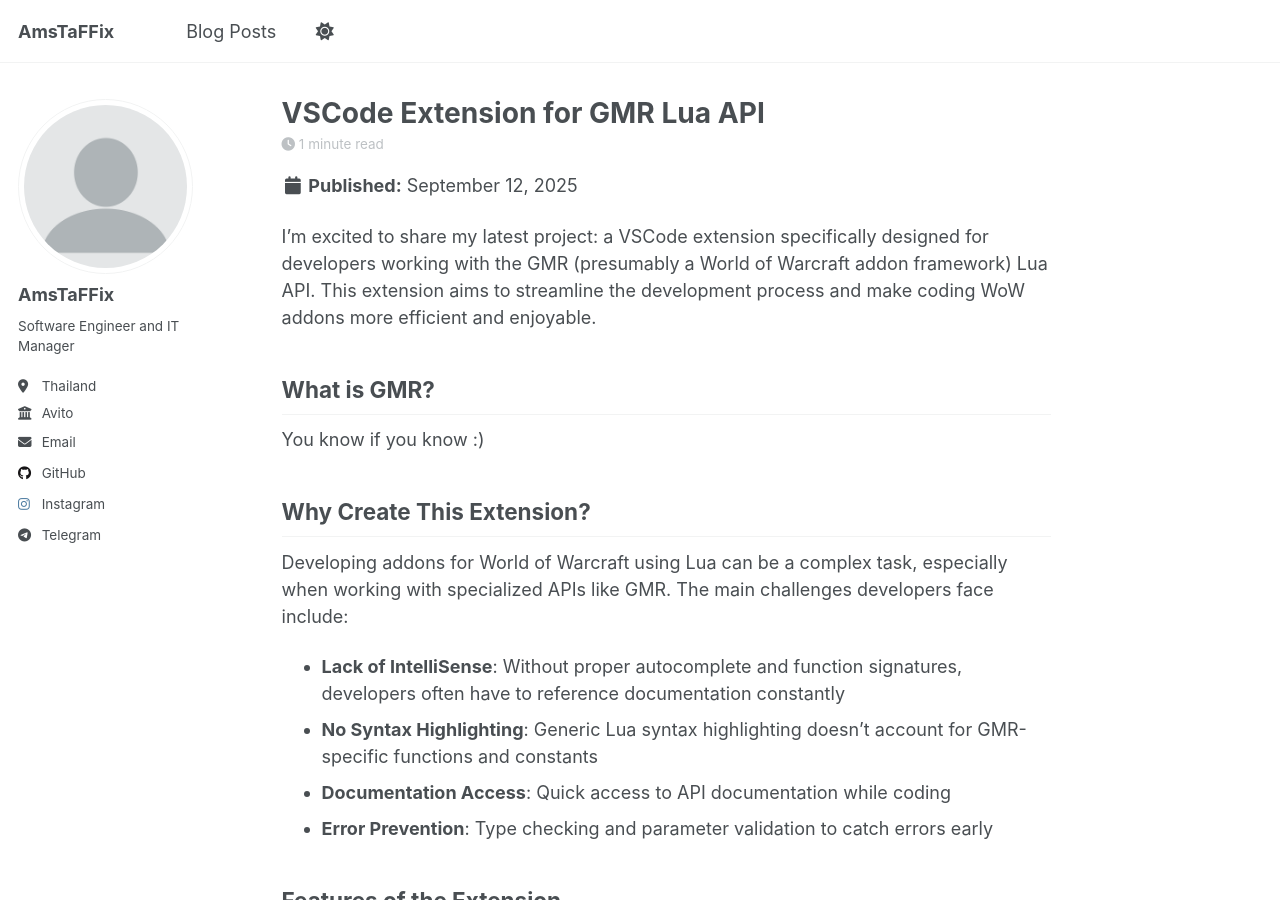
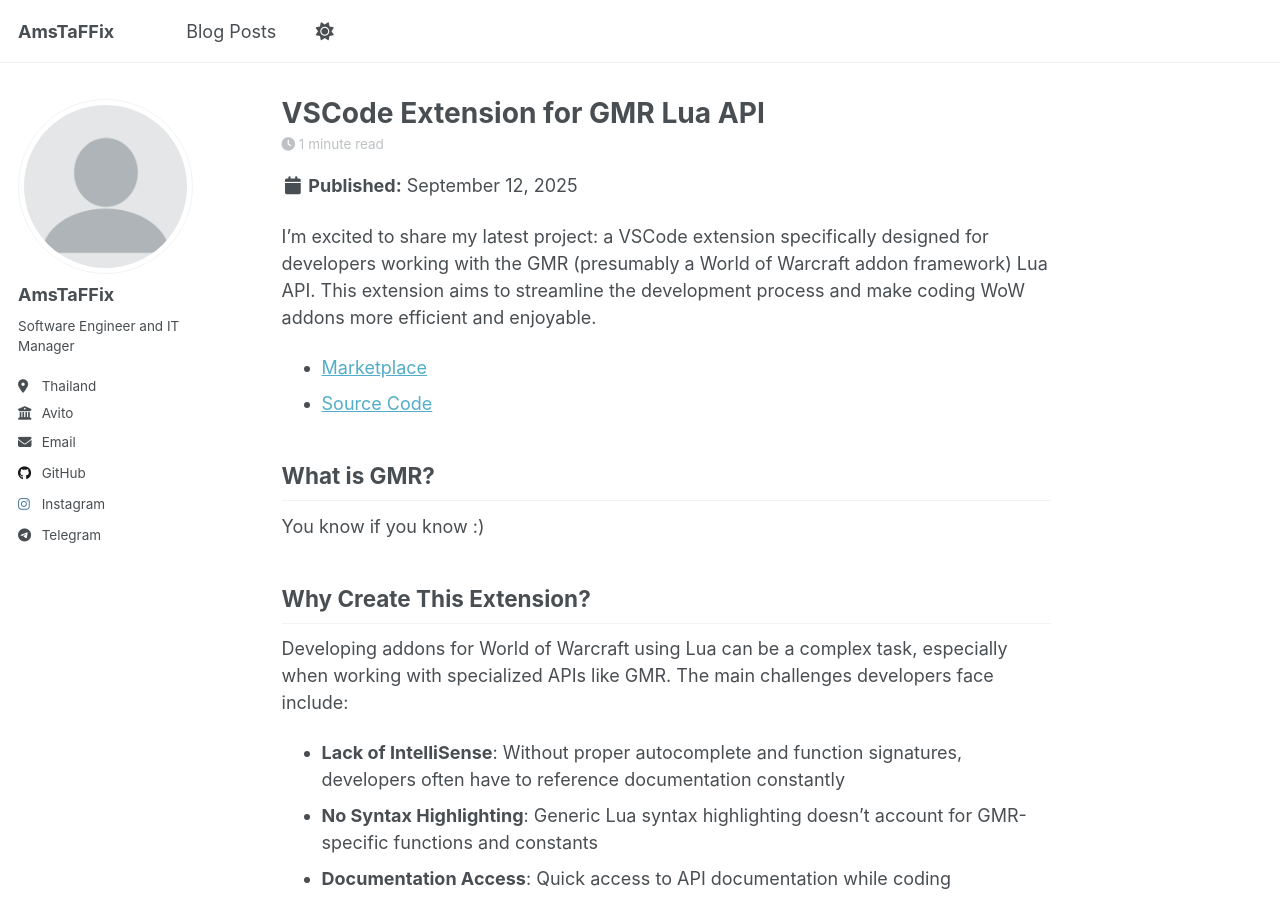
Before and after one commit to AmsTaFFix/amstaffix.github.io, a Jekyll site: the page built from _posts/2025-09-12-gmr-plugin.md, in a window 1280 px wide and 900 px high. Built offline with Jekyll 4.4.1, drawn with Linux system fonts in a browser that asks for light colours; a script that is not in the unit is left out.

Commit message:
added links to post

```diff
--- a/_posts/2025-09-12-gmr-plugin.md
+++ b/_posts/2025-09-12-gmr-plugin.md
@@ -13,6 +13,9 @@ tags:
 I'm excited to share my latest project: a VSCode extension specifically designed for developers working with the
 GMR (presumably a World of Warcraft addon framework) Lua API. This extension aims to streamline the development
 process and make coding WoW addons more efficient and enjoyable.
+
+- [Marketplace](https://marketplace.visualstudio.com/items?itemName=AmsTaFFix.gmr-lua-api)
+- [Source Code](https://github.com/WoW-U/vscode-gmr-api)
 
 ## What is GMR?
 
```
